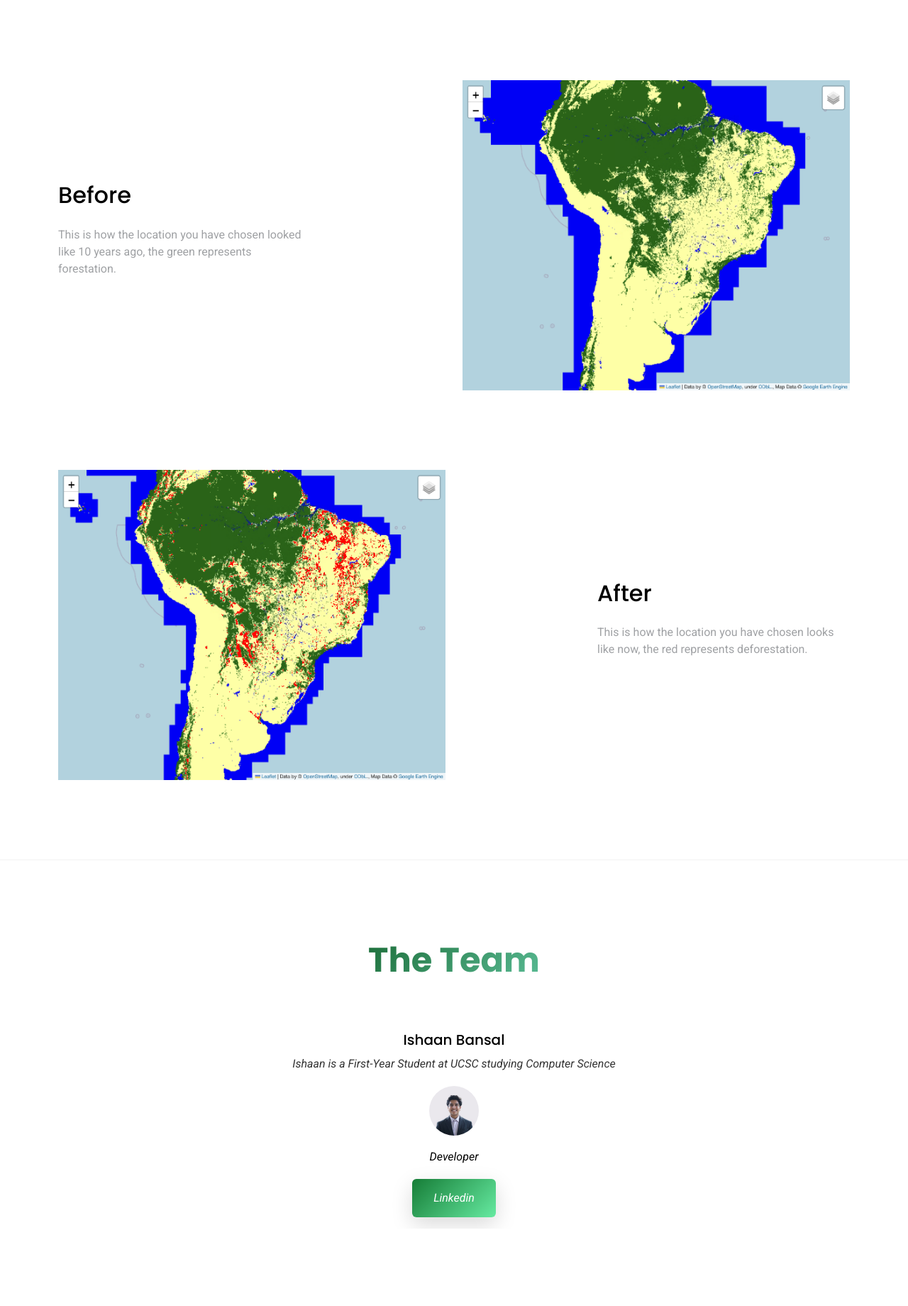
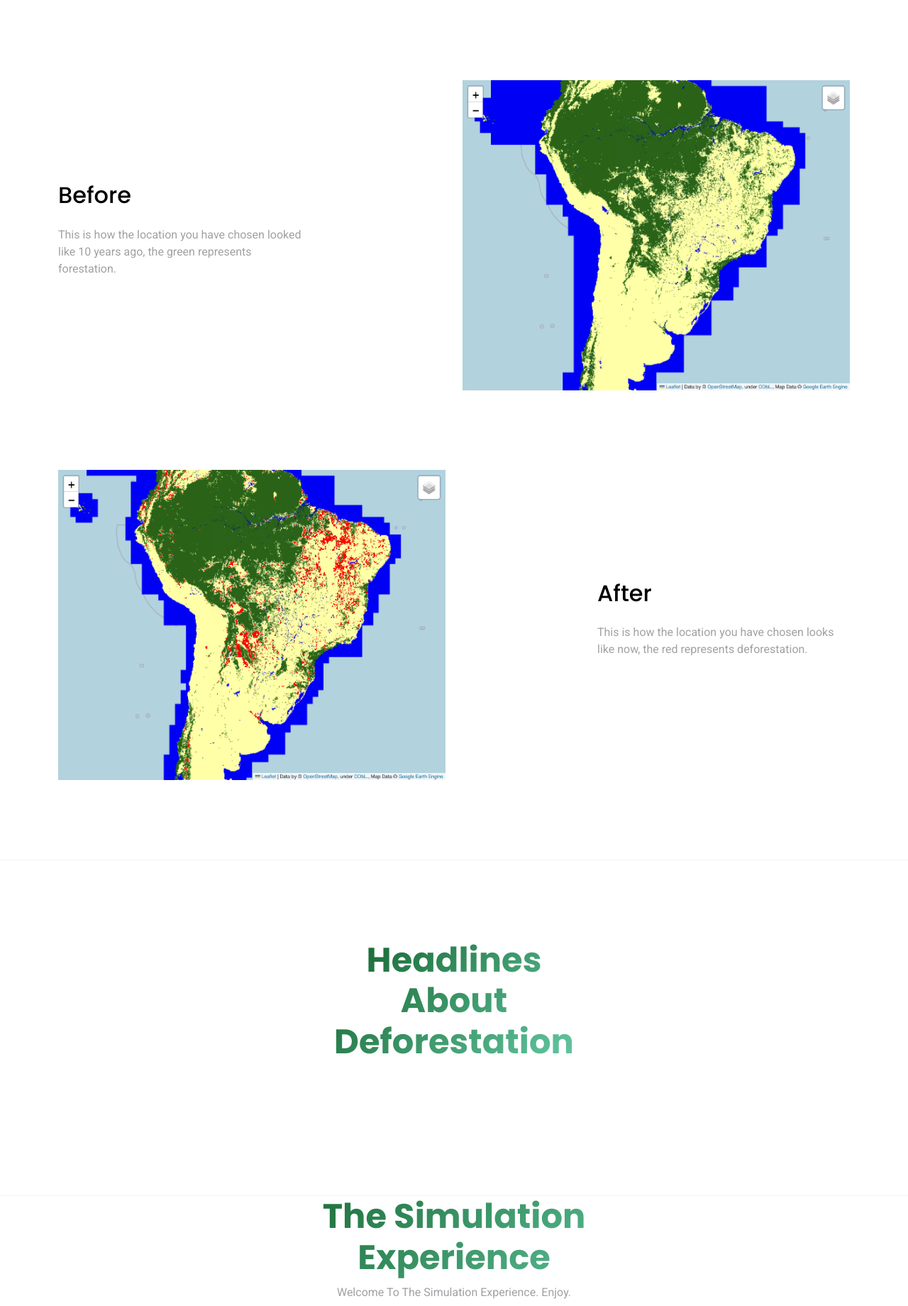
Before and after one commit to bshaan77/GLYTH, a Flask app: page /contact in a window 1280 px wide. Shown: the part 479-2319 px from the top of the page at 71% size. Run offline with Flask 3, Linux system fonts and the light colour scheme; some libraries are stand-ins or nearby versions.

Commit message:
web changes

```diff
--- a/app.py
+++ b/app.py
@@ -2,9 +2,22 @@ from flask import Flask, render_template, request, redirect
 import message
 import helpers
 import os
+from newsscraper import get_articles
+
+
+
 
 app = Flask(__name__)
 # os.environ['GOOGLE_APPLICATION_CREDENTIALS']='./static/jsonkey.json'
+
+
+@app.route('/contact')
+def result():
+    # Call get_articles function to get the articles
+    articles = get_articles(num_images=4)
+
+    # Pass articles to render_template function
+    return render_template('contact.html', articles=articles)
 
 @app.route('/')
 def index():
@@ -37,9 +50,13 @@ def features():
         return redirect('/contact')
 
 
-@app.route('/contact') #by default is GET request
+@app.route('/contact')
 def result():
-    return render_template('contact.html')
+    # Call get_articles function to get the articles
+    articles = get_articles(num_images=4)
+
+    # Pass articles to render_template function
+    return render_template('contact.html', articles=articles)
 
 @app.route('/pricing') #by default is GET request
 def leaderboard():
--- a/newsscraper.py
+++ b/newsscraper.py
@@ -1,13 +1,3 @@
-# -*- coding: utf-8 -*-
-"""newsscraper
-
-Automatically generated by Colaboratory.
-
-Original file is located at
-    https://colab.research.google.com/drive/1vRywrn0hytSQyj0nEKiwBi9aZv63c3TW
-"""
-
-
 import requests
 from PIL import Image
 
@@ -23,60 +13,53 @@ response = requests.get(apiEndpoint)
 data = response.json()
 
 
-printed_urls = set()
+def get_articles(num_images=4):
+    printed_urls = set()
+    result = []
+    num_images_printed = 0
+    for article in data['articles']:
+        if article['url'] not in printed_urls and 'deforestation' in article['title'].lower() and article['urlToImage'] and num_images_printed < num_images:
+            # Append article information to result
+            result.append({
+                "title": article['title'],
+                "url": article['url'],
+                "image_url": article['urlToImage']
+            })
 
+            #resize image
+            image = Image.open(requests.get(article['urlToImage'], stream=True).raw)
+            image = image.resize((300, 300))
+            image.show()
 
-num_images_printed = 0
+            num_images_printed += 1
+            printed_urls.add(article['url'])
 
-
-for article in data['articles']:
-
-    if article['url'] not in printed_urls and 'deforestation' in article['title'].lower() and article['urlToImage'] and num_images_printed < 4:
-        # Print article information
-        print(f"Title: {article['title']}")
-        print(f"URL: {article['url']}")
-        print(f"Image URL: {article['urlToImage']}")
-
-        #resize image
-        image = Image.open(requests.get(article['urlToImage'], stream=True).raw)
-        image = image.resize((300, 300))
-        image.show()
-
-
-        num_images_printed += 1
-
-
-        printed_urls.add(article['url'])
-
-        if num_images_printed == 4:
-            break
-
-
-        for replacement_article in data['articles']:
-            if replacement_article['title'].lower() == article['title'].lower() and replacement_article['url'] not in printed_urls:
+            if num_images_printed == num_images:
                 break
 
-            if replacement_article['urlToImage'] and replacement_article['url'] not in printed_urls and 'deforestation' in replacement_article['title'].lower() and num_images_printed < 4:
-
-                print(f"Title: {replacement_article['title']}")
-                print(f"URL: {replacement_article['url']}")
-                print(f"Image URL: {replacement_article['urlToImage']}")
-
-
-                image = Image.open(requests.get(replacement_article['urlToImage'], stream=True).raw)
-                image = image.resize((300, 300))
-                image.show()
-
-
-                num_images_printed += 1
-
-
-                printed_urls.add(replacement_article['url'])
-
-
-                if num_images_printed == 4:
+            for replacement_article in data['articles']:
+                if replacement_article['title'].lower() == article['title'].lower() and replacement_article['url'] not in printed_urls:
                     break
 
+                if replacement_article['urlToImage'] and replacement_article['url'] not in printed_urls and 'deforestation' in replacement_article['title'].lower() and num_images_printed < num_images:
+                    # Append article information to result
+                    result.append({
+                        "title": replacement_article['title'],
+                        "url": replacement_article['url'],
+                        "image_url": replacement_article['urlToImage']
+                    })
 
-        if num_images_printed == 4:
-            break
+                    image = Image.open(requests.get(replacement_article['urlToImage'], stream=True).raw)
+                    image = image.resize((300, 300))
+                    image.show()
+
+                    num_images_printed += 1
+                    printed_urls.add(replacement_article['url'])
+
+                    if num_images_printed == num_images:
+                        break
+
+            if num_images_printed == num_images:
+                break
+
+    return result
--- a/templates/contact.html
+++ b/templates/contact.html
@@ -1,5 +1,6 @@
 <!DOCTYPE html>
 <html lang="en">
+
 
 <head>
 
@@ -122,12 +123,12 @@
       </div>
     </section>
 
-<!-- ======= Testimonials Section ======= -->
+<!-- ======= Headlines Section ======= -->
 <section class="section border-top border-bottom" id="team">
   <div class="container">
     <div class="row justify-content-center text-center mb-5">
       <div class="col-md-4">
-        <h2 class="section-heading">The Team</h2>
+        <h2 class="section-heading">Headlines About Deforestation</h2>
       </div>
     </div>
     <div class="row justify-content-center text-center">
@@ -136,88 +137,33 @@
         <div class="testimonials-slider swiper" data-aos="fade-up" data-aos-delay="100">
           <div class="swiper-wrapper">
 
+            <!-- Display article titles, URLs, and image URLs -->
+            {% for article in articles %}
               <div class="swiper-slide">
                 <div class="review text-center">
+                  <h3><a href="{{ article['url'] }}" target="_blank">{{ article['title'] }}</a></h3>
+                  <blockquote>
+                    <p><a href="{{ article['url'] }}" target="_blank">{{ article['url'] }}</a></p>
+                  </blockquote>
+                  <p class="review-user">
+                    <img src="{{ article['urlToImage'] }}" alt="{{ article['title'] }}" class="img-fluid rounded-circle mb-3">
                   </p>
-
-                <h3>Ishaan Bansal</h3>
-                <blockquote>
-                  <p>Ishaan is a First-Year Student at UCSC studying Computer Science</p>
-
-                <p class="review-user">
-                  <img src="../static/assets/img/ishaan.jpeg" alt="Image" class="img-fluid rounded-circle mb-3">
-                  <span class="d-block">
-                    <span class="text-black">Developer
-                    <p><a data-aos="fade-right" data-aos-delay="200" data-aos-offset="-500" href="https://www.linkedin.com/in/ishaan-bansal/" class="btn btn-primary">Linkedin</a></p>
-
-                  </span>
-                </p>
+                </div>
+              </div>
+            {% endfor %}
 
 
           </div>
+          <div class="swiper-pagination"></div>
         </div>
-            <div class="swiper-slide">
-              <div class="review text-center">
-                </p>
-
-                <h3>Vin Vadoothker</h3>
-                <blockquote>
-                  <p>Vin is a First-Year Student at UCSC studying Computer Engineering.</p>
-
-                <p class="review-user">
-                  <img src="../static/assets/img/vin.jpeg" alt="Image" class="img-fluid rounded-circle mb-3">
-                  <span class="d-block">
-                    <span class="text-black">Developer
-                    <p><a data-aos="fade-right" data-aos-delay="200" data-aos-offset="-500" href="https://www.linkedin.com/in/vinayakvadoothker/" class="btn btn-primary">Linkedin</a></p>
-
-                  </span>
-                </p>
-
 
       </div>
     </div>
-            <div class="swiper-slide">
-              <div class="review text-center">
-                </p>
-
-                <h3>Sasank Gamini</h3>
-                <blockquote>
-                  <p>Sasank is a First-Year Student at UCSC studying Computer Science</p>
-
-                <p class="review-user">
-                  <img src="../static/assets/img/sasank.jpeg" alt="Image" class="img-fluid rounded-circle mb-3">
-                  <span class="d-block">
-                    <span class="text-black">Developer
-                    <p><a data-aos="fade-right" data-aos-delay="200" data-aos-offset="-500" href="https://www.linkedin.com/in/sasankgamini" class="btn btn-primary">Linkedin</a></p>
-
-                  </span>
-                </p>
+  </div>
+</section>
 
 
-              </div>
-            </div>
-            <div class="swiper-slide">
-              <div class="review text-center">
-                </p>
 
-                <h3>Ashwin Marichetty</h3>
-                <blockquote>
-                  <p>Ashwin is a First-Year Student at UCSC studying Computer Science</p>
-
-                <p class="review-user">
-                  <img src="../static/assets/img/ashwin.jpeg" alt="Image" class="img-fluid rounded-circle mb-3">
-                  <span class="d-block">
-                    <span class="text-black">Developer
-                    <p><a data-aos="fade-right" data-aos-delay="200" data-aos-offset="-500" href="https://www.linkedin.com/in/ashwin-marichetty/" class="btn btn-primary">Linkedin</a></p>
-
-                  </span>
-                </p>
-
-
-              </div>
-            </div>
-          </section>
-            <!-- End testimonial item -->
 
 
     <!---Simulation Gameplay-->
```
Also changed, not shown: 1 other file. Lines whose indentation alone changed are shown as unchanged.
